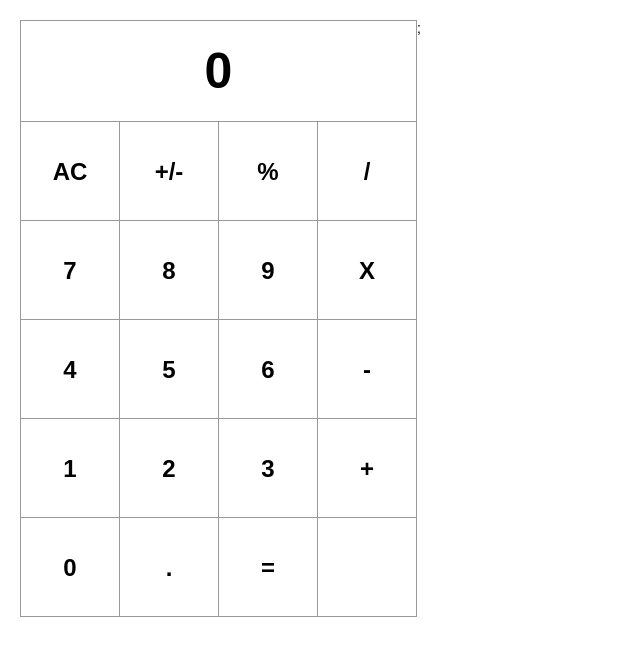
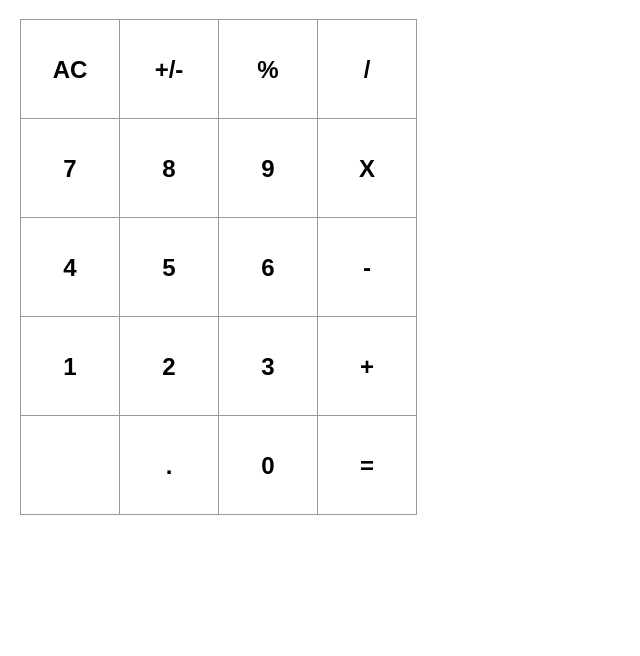
Before and after one commit to Wusinho/React-Calculator, a React app: page / in a window 1280 px wide. Shown: the top 656 px of the page, without its empty margins (0-640 px from the left). Built offline with nearby package versions, Linux system fonts and the light colour scheme.

Commit message:
Changed methods to ButtonPanel

```diff
--- a/src/components/App.js
+++ b/src/components/App.js
@@ -1,12 +1,10 @@
 import React from 'react';
-import ButtonPanel from './ButtonPanel';
-import Display from './Display';
+import { Button } from './ButtonPanel';
 import '../assets/styles/App.scss';
 
 const App = () => (
   <>
-    <Display />
-    <ButtonPanel />
+    <Button />
   </>
 );
 
--- a/src/components/Button.jsx
+++ b/src/components/Button.jsx
@@ -1,21 +1,15 @@
 import React from 'react';
 import PropTypes from 'prop-types';
 
-const Squarebtn = ({ handlerClick, buttonName }) => {
-  const handleClick = () => handlerClick(buttonName);
-
-  return (
-    <button type="button" className="square" onClick={handleClick}>{buttonName}</button>
-  );
-};
+const Squarebtn = ({ name, onClick }) => (<button type="button" className="square" onClick={onClick}>{name}</button>);
 
 Squarebtn.propTypes = {
-  buttonName: PropTypes.string,
-  handlerClick: PropTypes.func.isRequired,
+  name: PropTypes.string,
+  onClick: PropTypes.func.isRequired,
 };
 
 Squarebtn.defaultProps = {
-  buttonName: null,
+  name: '0',
 };
 
 export default Squarebtn;
--- a/src/components/ButtonPanel.jsx
+++ b/src/components/ButtonPanel.jsx
@@ -1,50 +1,149 @@
 import React from 'react';
-import PropTypes from 'prop-types';
-import Button from './Button';
+import Squarebtn from './Button';
+import Functions from './Functions';
 
-const ButtonPanel = ({ clickHandler }) => {
-  const clickHandle = (buttonName) => {
-    clickHandler(buttonName);
+class Button extends React.Component {
+  constructor(props) {
+    super(props);
+    this.state = {
+      value: '',
+      value2: '',
+      symbol: '',
+      toNegative: true,
     };
+  }
 
+  handleChange(i) {
+    this.setState((prevState) => ({ value: prevState.value + i }));
+  }
+
+  handleSecondInput(i) {
+    this.setState((prevState) => ({ value2: prevState.value }));
+    this.setState(() => ({ symbol: i }));
+    this.setState({ value: '' });
+  }
+
+  handleNegative() {
+    const { toNegative } = this.state;
+    if (toNegative) {
+      this.setState((prevState) => ({ value: `-${prevState.value}`, toNegative: false }));
+    } else if (!toNegative) {
+      this.setState((prevState) => ({ value: prevState.value.substring(1), toNegative: true }));
+    }
+  }
+
+  handleAC() {
+    this.setState({ value: '' });
+  }
+
+  Iqual() {
+    const { value, value2, symbol } = this.state;
+    const iqual = Functions(value2, value, symbol);
+    this.setState({ value: iqual });
+  }
+
+  Percentage(i) {
+    const { value } = this.state;
+    const iqual = Functions(value, 0, i);
+    this.setState({ value: iqual });
+  }
+
+  renderbtn(i) {
+    if (i === '+' || i === '-' || i === '*' || i === '/') {
       return (
-    <>
+        <Squarebtn
+          name={i}
+          onClick={() => this.handleSecondInput(i)}
+        />
+      );
+    } if (i === '%') {
+      return (
+        <Squarebtn
+          name={i}
+          onClick={() => this.Percentage(i)}
+        />
+      );
+    } if (i === '=') {
+      return (
+        <Squarebtn
+          name={i}
+          onClick={() => this.Iqual()}
+        />
+      );
+    } if (i === '+/-') {
+      return (
+        <Squarebtn
+          name={i}
+          onClick={() => this.handleNegative(i)}
+
+        />
+      );
+    } if (i === 'AC') {
+      return (
+        <Squarebtn
+          name={i}
+          onClick={() => this.handleAC()}
+        />
+      );
+    }
+    return (
+      <Squarebtn
+        name={i}
+        onClick={() => this.handleChange(i)}
+      />
+    );
+  }
+
+  renderSquare(i) {
+    return (
+      <Squarebtn
+        name={i}
+        onClick={() => this.handleChange(i)}
+      />
+    );
+  }
+
+  render() {
+    return (
+      <div>
         <div className="board-row">
-        <Button buttonName="AC" handlerClick={clickHandle} />
-        <Button buttonName="+/-" handlerClick={clickHandle} />
-        <Button buttonName="%" handlerClick={clickHandle} />
-        <Button buttonName="/" handlerClick={clickHandle} />
+          {this.renderbtn('AC')}
+          {this.renderbtn('+/-')}
+          {this.renderbtn('%')}
+          {this.renderbtn('/')}
         </div>
         <div className="board-row">
-        <Button buttonName="7" handlerClick={clickHandle} />
-        <Button buttonName="8" handlerClick={clickHandle} />
-        <Button buttonName="9" handlerClick={clickHandle} />
-        <Button buttonName="X" handlerClick={clickHandle} />
+          {this.renderbtn('7')}
+          {this.renderbtn('8')}
+          {this.renderbtn('9')}
+          {this.renderbtn('X')}
         </div>
         <div className="board-row">
-        <Button buttonName="4" handlerClick={clickHandle} />
-        <Button buttonName="5" handlerClick={clickHandle} />
-        <Button buttonName="6" handlerClick={clickHandle} />
-        <Button buttonName="-" handlerClick={clickHandle} />
+          {this.renderbtn('4')}
+          {this.renderbtn('5')}
+          {this.renderbtn('6')}
+          {this.renderbtn('-')}
         </div>
         <div className="board-row">
-        <Button buttonName="1" handlerClick={clickHandle} />
-        <Button buttonName="2" handlerClick={clickHandle} />
-        <Button buttonName="3" handlerClick={clickHandle} />
-        <Button buttonName="+" handlerClick={clickHandle} />
+          {this.renderbtn('1')}
+          {this.renderbtn('2')}
+          {this.renderbtn('3')}
+          {this.renderbtn('+')}
         </div>
         <div className="board-row">
-        <Button buttonName="0" handlerClick={clickHandle} />
-        <Button buttonName="." handlerClick={clickHandle} />
-        <Button buttonName="=" handlerClick={clickHandle} />
-        <Button />
+          {this.renderbtn('')}
+          {this.renderbtn('.')}
+          {this.renderbtn('0')}
+          {this.renderbtn('=')}
         </div>
-    </>
+      </div>
     );
-};
+  }
+}
 
-ButtonPanel.propTypes = {
-  clickHandler: PropTypes.func.isRequired,
-};
+function value() {
+  const getValue = new Button();
+  return (getValue.state.value);
+}
 
-export default ButtonPanel;
+export { Button, value };
--- a/src/components/Display.jsx
+++ b/src/components/Display.jsx
@@ -3,7 +3,7 @@ import PropTypes from 'prop-types';
 
 const Display = ({ value }) => (
   <div className="board-row">
-    <div className="rectangle">{value || '0'}</div>
+    <div className="rectangle">{value}</div>
     ;
   </div>
 );
```
Lines whose indentation alone changed are shown as unchanged.
